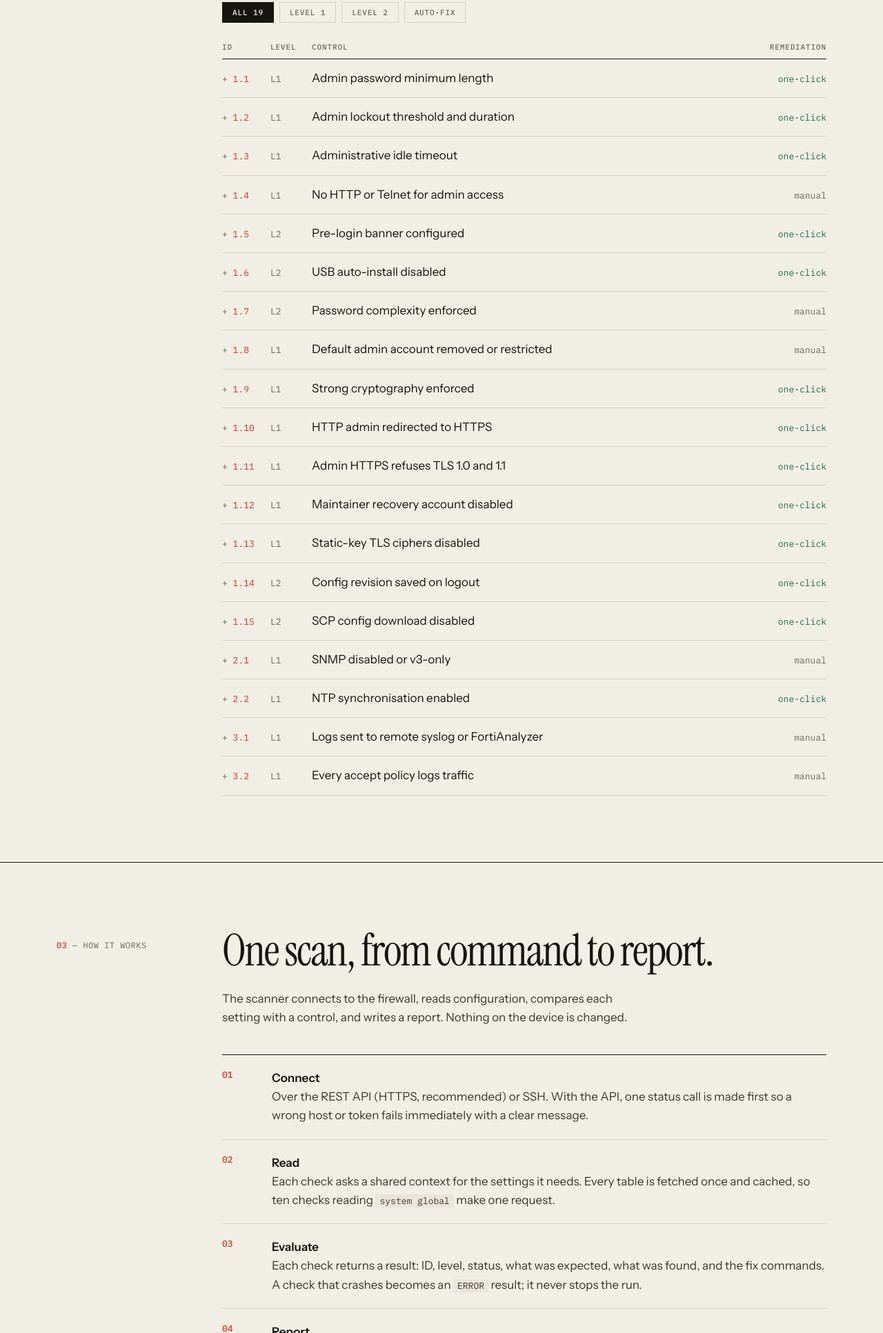
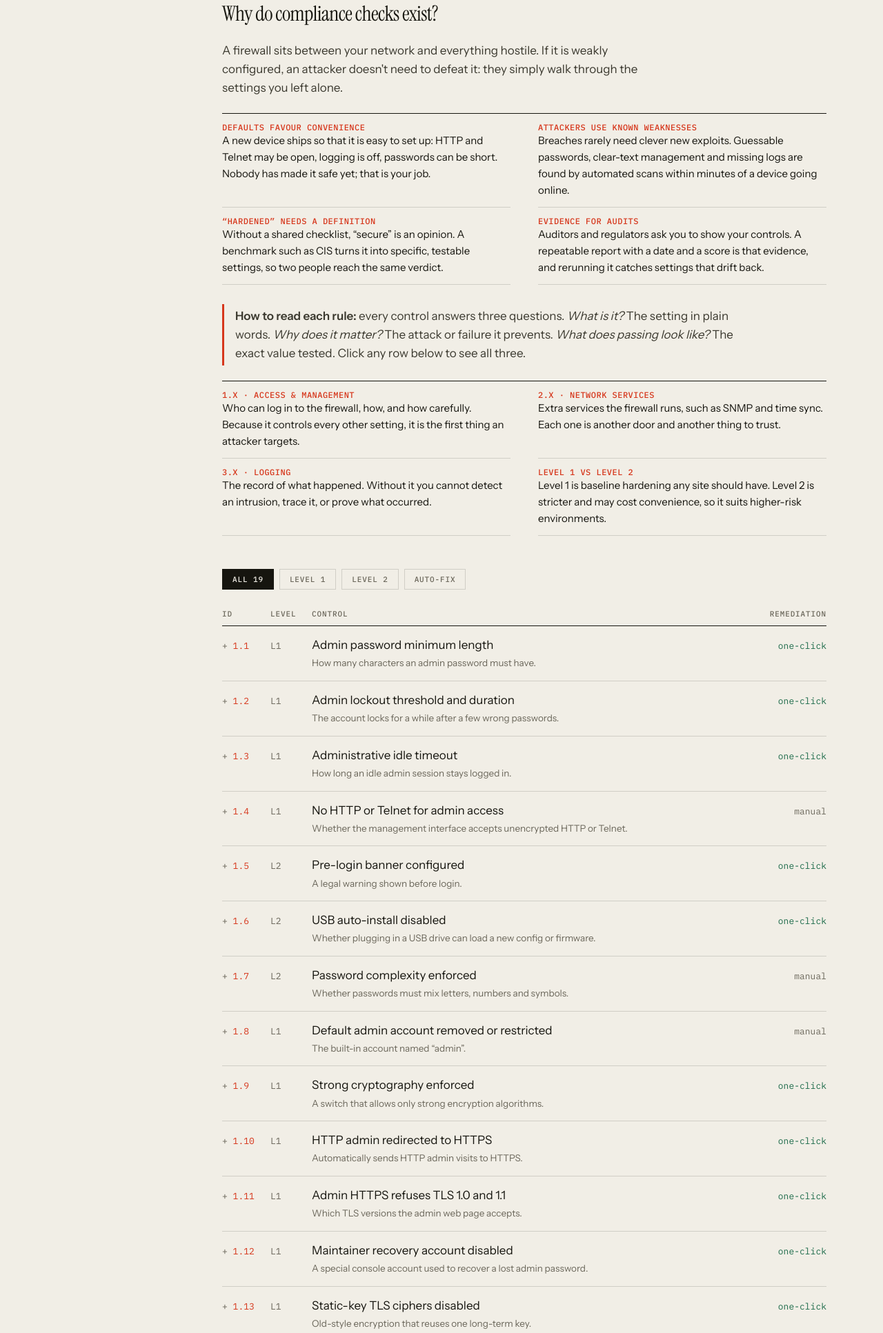
Before and after one commit to ERROR-SIDDH/fortigate_cis_checker, a plain HTML site: page docs/index.html in a window 1280 px wide. Shown: the part 2101-4034 px from the top of the page at 69% size. Drawn offline with Linux system fonts and the light colour scheme.

Commit message:
Explain why each compliance check exists, in plain language

```diff
--- a/docs/index.html
+++ b/docs/index.html
@@ -81,7 +81,7 @@
 code{font:13px var(--mono);background:var(--paper2);padding:1px 6px}
 .note{border-left:3px solid var(--red);padding:4px 0 4px 16px;margin-top:28px;color:#3b392f;max-width:44em}
 .tcode{margin-top:18px;background:var(--ink);color:#e7e3d6;padding:20px 24px}.tcode pre{font-size:13px;overflow:auto}
-.bad{color:var(--red)}
+.bad{color:var(--red)}.pw{display:block;color:var(--mute);font-size:13.5px;margin-top:2px}
 @media(max-width:900px){.two2,.gl{grid-template-columns:1fr}.det dl{grid-template-columns:1fr;gap:2px}}
 /* start */
 .dark{background:var(--ink);color:var(--paper);border-top:0}
@@ -121,6 +121,19 @@
 <div class="mono"><b>02</b> — Controls</div>
 <div><h2>Nineteen checks across access, services and logging.</h2>
 <p class="sub">Level 1 is baseline hardening; Level 2 is stricter. Thirteen of the checks can be corrected automatically. <b>Click a row</b> for why it matters, which setting is read, the exact pass condition, the fix, and cautions.</p>
+<div class="why rv"><h3 style="margin-top:48px">Why do compliance checks exist?</h3>
+<p class="sub">A firewall sits between your network and everything hostile. If it is weakly configured, an attacker doesn't need to defeat it: they simply walk through the settings you left alone.</p>
+<div class="gl" style="margin-top:22px">
+<div><b>Defaults favour convenience</b>A new device ships so that it is easy to set up: HTTP and Telnet may be open, logging is off, passwords can be short. Nobody has made it safe yet; that is your job.</div>
+<div><b>Attackers use known weaknesses</b>Breaches rarely need clever new exploits. Guessable passwords, clear-text management and missing logs are found by automated scans within minutes of a device going online.</div>
+<div><b>“Hardened” needs a definition</b>Without a shared checklist, “secure” is an opinion. A benchmark such as CIS turns it into specific, testable settings, so two people reach the same verdict.</div>
+<div><b>Evidence for audits</b>Auditors and regulators ask you to show your controls. A repeatable report with a date and a score is that evidence, and rerunning it catches settings that drift back.</div></div>
+<p class="note"><b>How to read each rule:</b> every control answers three questions. <i>What is it?</i> The setting in plain words. <i>Why does it matter?</i> The attack or failure it prevents. <i>What does passing look like?</i> The exact value tested. Click any row below to see all three.</p>
+<div class="gl" style="margin-top:22px">
+<div><b>1.x · Access &amp; management</b>Who can log in to the firewall, how, and how carefully. Because it controls every other setting, it is the first thing an attacker targets.</div>
+<div><b>2.x · Network services</b>Extra services the firewall runs, such as SNMP and time sync. Each one is another door and another thing to trust.</div>
+<div><b>3.x · Logging</b>The record of what happened. Without it you cannot detect an intrusion, trace it, or prove what occurred.</div>
+<div><b>Level 1 vs Level 2</b>Level 1 is baseline hardening any site should have. Level 2 is stricter and may cost convenience, so it suits higher-risk environments.</div></div></div>
 <div class="filters" id="flt"></div>
 <table><thead><tr><th>ID</th><th>Level</th><th>Control</th><th style="text-align:right">Remediation</th></tr></thead><tbody id="tb"></tbody></table></div></div></div></section>
 
@@ -285,6 +298,26 @@
 ["1.9",1,"Strong cryptography enforced",1],["1.10",1,"HTTP admin redirected to HTTPS",1],["1.11",1,"Admin HTTPS refuses TLS 1.0 and 1.1",1],["1.12",1,"Maintainer recovery account disabled",1],["1.13",1,"Static-key TLS ciphers disabled",1],["1.14",2,"Config revision saved on logout",1],["1.15",2,"SCP config download disabled",1],
 ["2.1",1,"SNMP disabled or v3-only",0],["2.2",1,"NTP synchronisation enabled",1],["3.1",1,"Logs sent to remote syslog or FortiAnalyzer",0],["3.2",1,"Every accept policy logs traffic",0]];
 let F='all';const fl=$('#flt');[['all','All 19'],['1','Level 1'],['2','Level 2'],['fx','Auto-fix']].forEach(([k,l])=>{const b=document.createElement('button');b.className='fb'+(k==='all'?' on':'');b.textContent=l;b.onclick=()=>{F=k;fl.querySelectorAll('.fb').forEach(x=>x.classList.toggle('on',x===b));draw()};fl.append(b)});
+const E={
+"1.1":["How many characters an admin password must have.","Short passwords are cracked or guessed quickly; one weak admin password gives control of the whole firewall."],
+"1.2":["The account locks for a while after a few wrong passwords.","Without it an attacker can try thousands of passwords against the login page, unobserved."],
+"1.3":["How long an idle admin session stays logged in.","A walked-away laptop or forgotten browser tab becomes an open door to the firewall."],
+"1.4":["Whether the management interface accepts unencrypted HTTP or Telnet.","Anyone on the network path can read the admin password as it is sent, then log in as the admin."],
+"1.5":["A legal warning shown before login.","Without a notice, it is harder to show that unauthorised access was a deliberate violation, and staff are not reminded the device is monitored."],
+"1.6":["Whether plugging in a USB drive can load a new config or firmware.","Someone with brief physical access could replace the configuration or firmware without ever logging in."],
+"1.7":["Whether passwords must mix letters, numbers and symbols.","Passwords built from one character type are far easier to guess or crack."],
+"1.8":["The built-in account named “admin”.","Every attacker already knows the username, so only the password stands in the way. Restricting where it can log in from removes most of that risk."],
+"1.9":["A switch that allows only strong encryption algorithms.","Weak algorithms let an attacker with network access decrypt or tamper with traffic to and from the firewall."],
+"1.10":["Automatically sends HTTP admin visits to HTTPS.","An admin who types the address without https:// would otherwise send the password in clear text."],
+"1.11":["Which TLS versions the admin web page accepts.","TLS 1.0 and 1.1 have known flaws; allowing them lets an attacker force a weaker, breakable connection."],
+"1.12":["A special console account used to recover a lost admin password.","Anyone with physical or serial access can reset the admin password, so a stolen or unattended device can be taken over."],
+"1.13":["Old-style encryption that reuses one long-term key.","If that key is ever stolen, every previously recorded session can be decrypted afterwards."],
+"1.14":["Saves a copy of the configuration when an admin logs out.","Without history you cannot undo a bad change or see who changed what."],
+"1.15":["Lets an admin copy files, including the full config, over SSH.","The configuration contains secrets; an easy download path makes bulk theft simple."],
+"2.1":["A management protocol used by monitoring tools.","v1 and v2c send a shared “community” password in clear text; anyone who captures it can read or change device data."],
+"2.2":["Keeps the firewall's clock correct using a time server.","If clocks are wrong, logs from different devices cannot be lined up, which makes tracing an intrusion unreliable and weakens evidence."],
+"3.1":["Sends copies of logs to another server.","An intruder who takes over the firewall can erase its local logs. A remote copy is the record they cannot reach."],
+"3.2":["Whether each allow-rule records the traffic it permits.","If traffic is allowed but not logged, you cannot see what crossed the firewall during an incident."]};
 const D={
 "1.1":["Short passwords fall quickly to guessing and brute force.","system/password-policy: status, minimum-length","Policy enabled and minimum length ≥ 14.","config system password-policy → set status enable, set minimum-length 14","Existing passwords are not rewritten; only new or changed ones are held to the rule."],
 "1.2":["Limits online password guessing against the admin login.","system/global: admin-lockout-threshold, admin-lockout-duration","Threshold 1 to 3 and duration ≥ 60 s. A threshold of 0 (disabled) fails.","config system global → set admin-lockout-threshold 3, set admin-lockout-duration 60","A legitimate admin who mistypes three times is locked out for a minute."],
@@ -305,7 +338,7 @@
 "2.2":["Correct timestamps are essential for log correlation and investigations.","system/ntp: ntpsync","enable","set ntpsync enable","Reachability of the configured servers is not verified."],
 "3.1":["Logs stored only on the device can be erased by an intruder or lost with it.","log.syslogd/setting: status, server","Enabled and a server set.","config log syslogd setting → set status enable, set server <ip>","Only the first syslog target is checked, not FortiAnalyzer. No auto-fix: it needs a server address only you know."],
 "3.2":["Without traffic logs you cannot see what the firewall allowed.","firewall/policy: action, logtraffic","Every accept policy has logtraffic all or utm.","Per policy: set logtraffic all","No auto-fix: per-policy edits, and full logging can raise log volume noticeably."]};
-function draw(){const e=s=>String(s).replace(/&/g,'&amp;').replace(/</g,'&lt;');$('#tb').innerHTML=C.filter(c=>F==='all'||(F==='fx'?c[3]:String(c[1])===F)).map(c=>{const d=D[c[0]];return `<tr class="ctl" data-id="${c[0]}"><td class="id">${c[0]}</td><td class="lv">L${c[1]}</td><td>${c[2]}</td><td class="fx" style="color:${c[3]?'var(--green)':'var(--mute)'}">${c[3]?'one-click':'manual'}</td></tr><tr class="det" data-d="${c[0]}"><td colspan="4"><dl><dt>Why</dt><dd>${e(d[0])}</dd><dt>Reads</dt><dd><code>${e(d[1])}</code></dd><dt>Passes when</dt><dd>${e(d[2])}</dd><dt>Fix</dt><dd><code>${e(d[3])}</code></dd>${d[4]?`<dt>Caution</dt><dd>${e(d[4])}</dd>`:''}</dl></td></tr>`}).join('')}
+function draw(){const e=s=>String(s).replace(/&/g,'&amp;').replace(/</g,'&lt;');$('#tb').innerHTML=C.filter(c=>F==='all'||(F==='fx'?c[3]:String(c[1])===F)).map(c=>{const d=D[c[0]];return `<tr class="ctl" data-id="${c[0]}"><td class="id">${c[0]}</td><td class="lv">L${c[1]}</td><td>${c[2]}<small class="pw">${e(E[c[0]][0])}</small></td><td class="fx" style="color:${c[3]?'var(--green)':'var(--mute)'}">${c[3]?'one-click':'manual'}</td></tr><tr class="det" data-d="${c[0]}"><td colspan="4"><dl><dt>What it is</dt><dd>${e(E[c[0]][0])}</dd><dt>If ignored</dt><dd>${e(E[c[0]][1])}</dd><dt>Purpose</dt><dd>${e(d[0])}</dd><dt>Reads</dt><dd><code>${e(d[1])}</code></dd><dt>Passes when</dt><dd>${e(d[2])}</dd><dt>Fix</dt><dd><code>${e(d[3])}</code></dd>${d[4]?`<dt>Caution</dt><dd>${e(d[4])}</dd>`:''}</dl></td></tr>`}).join('')}
 $('#tb').onclick=e=>{const r=e.target.closest('tr.ctl');if(!r)return;r.classList.toggle('open');$('#tb').querySelector(`[data-d="${r.dataset.id}"]`).classList.toggle('open')};draw();
 /* diff */
 (()=>{const L=[["strong-crypto","disable","enable"],["admin-maintainer","enable","disable"],["admin-scp","enable","disable"]];
```
